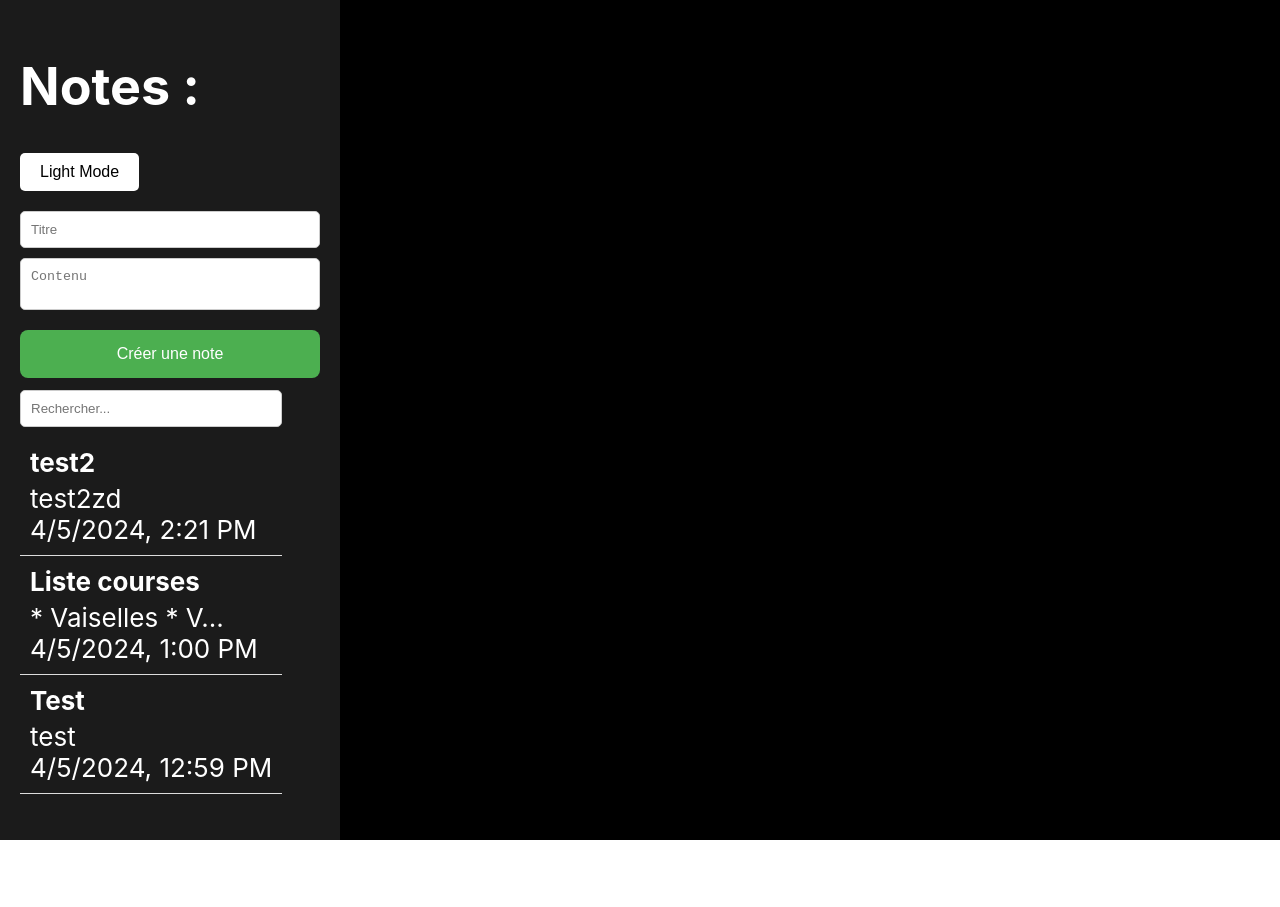
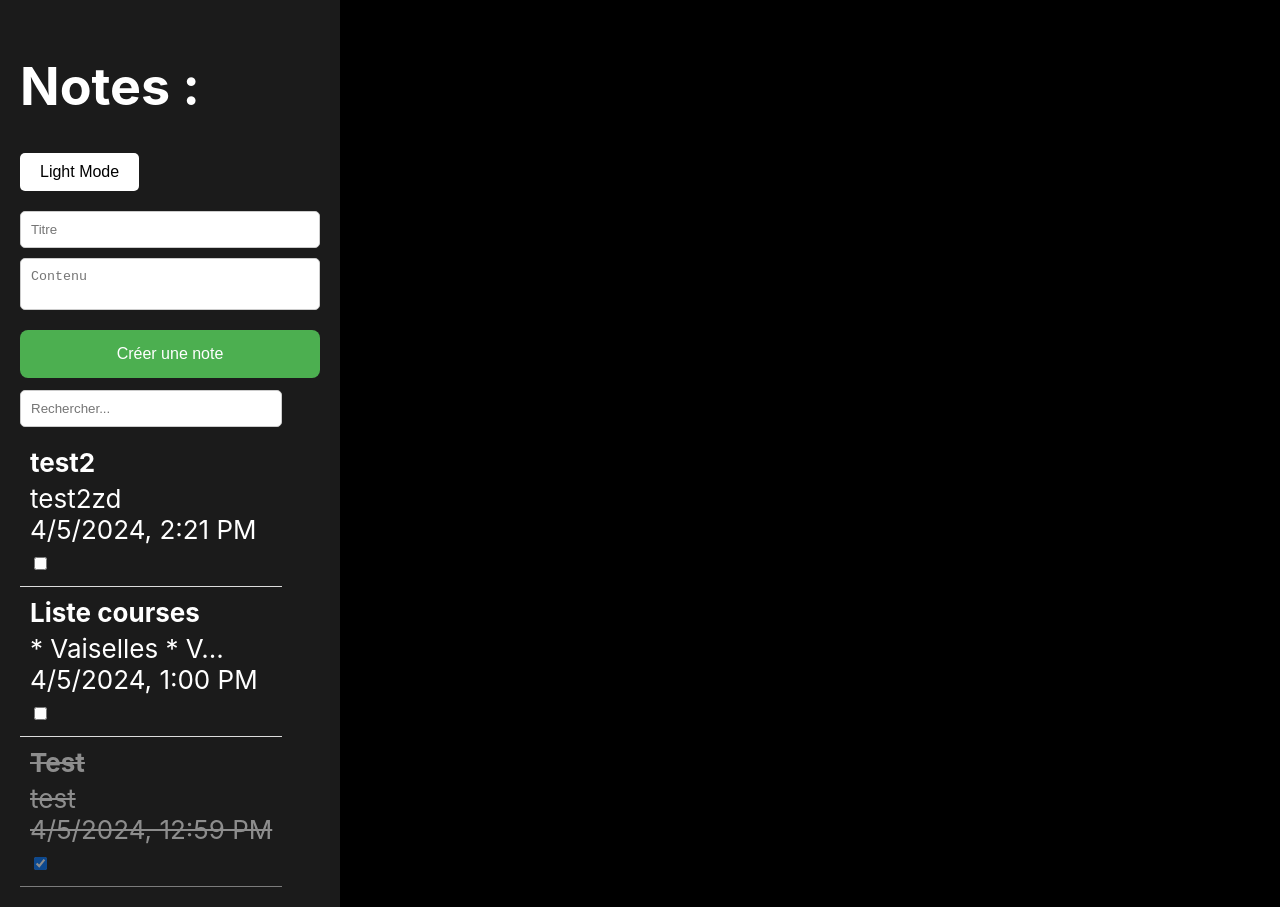
Before and after one commit to Kenaru/note-js-abn-ESGI, a React (Create React App) app: page / in a window 1280 px wide. Before the commit the page ends 840 px from the top, so only its background shows below. Built offline with nearby package versions, Linux system fonts and the light colour scheme; data requests are answered from the project's data file.

Commit message:
check mode

```diff
--- a/db.json
+++ b/db.json
@@ -12,14 +12,16 @@
       "title": "Test",
       "content": "test",
       "lastupdateAt": "2024-04-05T12:59:18.993Z",
-      "pinned": false
+      "pinned": false,
+      "completed": true
     },
     {
       "id": "d124",
       "title": "test2",
       "content": "test2zd",
       "lastupdateAt": "2024-04-05T14:21:44.665Z",
-      "pinned": false
+      "pinned": false,
+      "completed": false
     }
   ],
   "profile": {
--- a/src/App.css
+++ b/src/App.css
@@ -42,6 +42,11 @@
 
 .mode-toggle-button:hover {
   opacity: 0.8;
+}
+
+.note.completed {
+  text-decoration: line-through;
+  opacity: 0.5;
 }
 
 
@@ -266,15 +271,15 @@
   align-items: center;
 }
 
-.pin-button{
+.pin-button {
   background-color: #29f116;
   border: none;
   color: white;
   padding: 10px;
   text-align: center;
   text-decoration: none;
-  font-size: 60%;
+  font-size: 50%;
   cursor: pointer;
   border-radius: 8px;
-  width: 10%;
+  width: fit-content;
 }
--- a/src/App.js
+++ b/src/App.js
@@ -19,6 +19,7 @@ function App() {
     handleUpdateNote,
     handleDeleteNote,
     handlePinNote,
+    handleToggleNoteCompletion, // Ajoutez cette ligne pour inclure handleToggleNoteCompletion
   } = useNotes();
 
   const [isDarkMode, setIsDarkMode] = useState(true); // État pour le mode jour/nuit
@@ -71,6 +72,7 @@ function App() {
               handleNoteClick={handleNoteClick}
               handleShowAllNotes={handleShowAllNotes}
               handlePinNote={handlePinNote}
+              handleToggleNoteCompletion={handleToggleNoteCompletion} // Passer la fonction à NotesContainer
             />
             {selectedNote && (
               <NoteEditor
--- a/src/components/NotesContainer.js
+++ b/src/components/NotesContainer.js
@@ -1,7 +1,11 @@
 import React, { useState } from "react";
 import "../App.css";
 
-function NotesContainer({ notes, handleNoteClick }) {
+function NotesContainer({
+  notes,
+  handleNoteClick,
+  handleToggleNoteCompletion,
+}) {
   const [searchTerm, setSearchTerm] = useState("");
 
   const escapeRegExp = (text) => {
@@ -47,7 +51,7 @@ function NotesContainer({ notes, handleNoteClick }) {
       {sortedNotes.map((note) => (
         <div
           key={note.id}
-          className="note"
+          className={`note ${note.completed ? "completed" : ""}`}
           onClick={() => handleNoteClick(note)}
         >
           <div
@@ -71,8 +75,12 @@ function NotesContainer({ notes, handleNoteClick }) {
               minute: "numeric",
             })}
           </div>
-          {note.pinned && <i className="material-icons">push_pin</i>}{" "}
-          {/* Icône pour indiquer que la note est épinglée */}
+          {note.pinned && <i className="material-icons">push_pin</i>}
+          <input
+            type="checkbox"
+            checked={note.completed}
+            onChange={() => handleToggleNoteCompletion(note.id)}
+          />
         </div>
       ))}
     </div>
--- a/src/components/useNotes.js
+++ b/src/components/useNotes.js
@@ -63,6 +63,7 @@ export function useNotes() {
           content: content,
           lastupdateAt: new Date(),
           pinned: false, // Par défaut, une nouvelle note n'est pas épinglée
+          completed: false, // Par défaut, une nouvelle note n'est pas complétée
         }),
       });
       if (!response.ok) {
@@ -158,6 +159,38 @@ export function useNotes() {
     }
   };
 
+  const handleToggleNoteCompletion = async (noteId) => {
+    setLoading(true);
+    try {
+      const updatedNote = {
+        ...notes.find((note) => note.id === noteId),
+        completed: !notes.find((note) => note.id === noteId).completed,
+      };
+
+      const response = await fetch(`/notes/${noteId}`, {
+        method: "PUT",
+        headers: {
+          "Content-Type": "application/json",
+        },
+        body: JSON.stringify(updatedNote),
+      });
+
+      if (!response.ok) {
+        throw new Error("Erreur lors du basculement de l'état de la note.");
+      }
+
+      const updatedNoteFromServer = await response.json();
+      setNotes(
+        notes.map((note) => (note.id === noteId ? updatedNoteFromServer : note))
+      );
+      setSelectedNote(updatedNoteFromServer);
+      setLoading(false);
+    } catch (error) {
+      toast.error(error.message);
+      setLoading(false);
+    }
+  };
+
   return {
     notes,
     loading,
@@ -169,5 +202,6 @@ export function useNotes() {
     handleUpdateNote,
     handleDeleteNote,
     handlePinNote,
+    handleToggleNoteCompletion,
   };
 }
```
